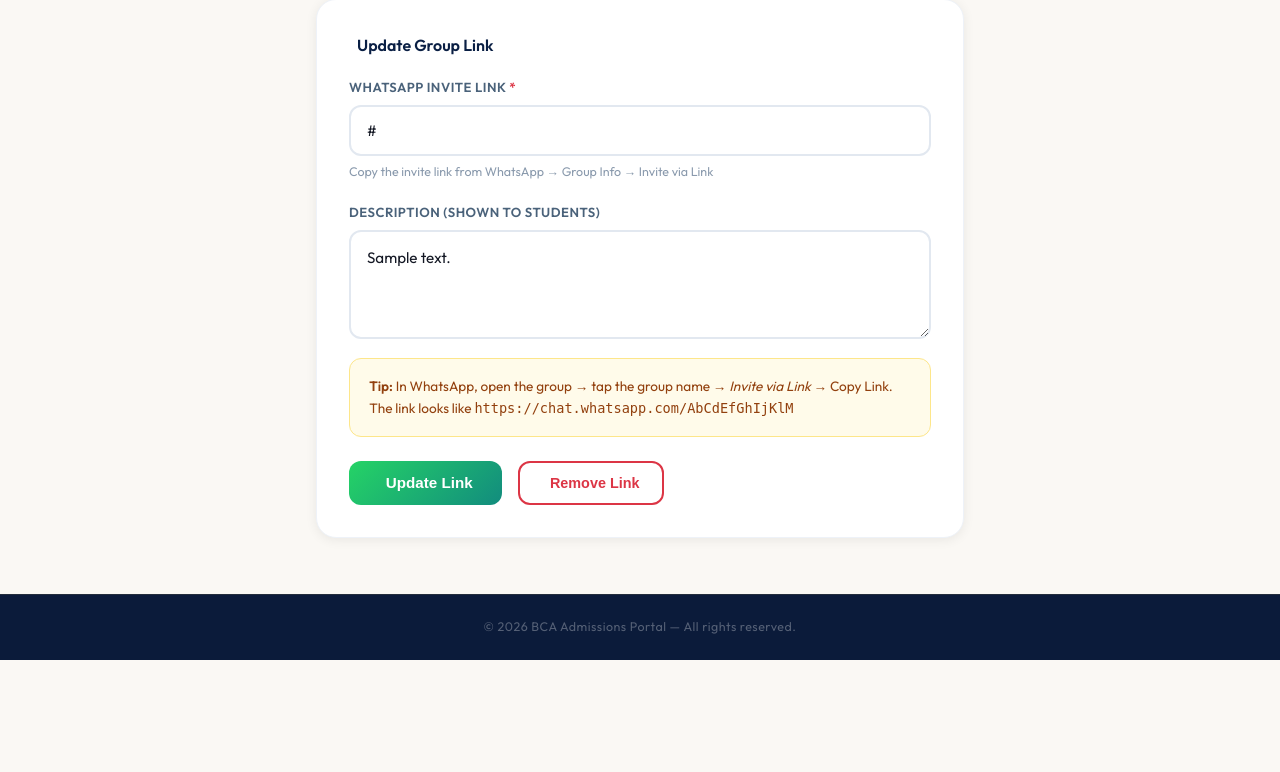
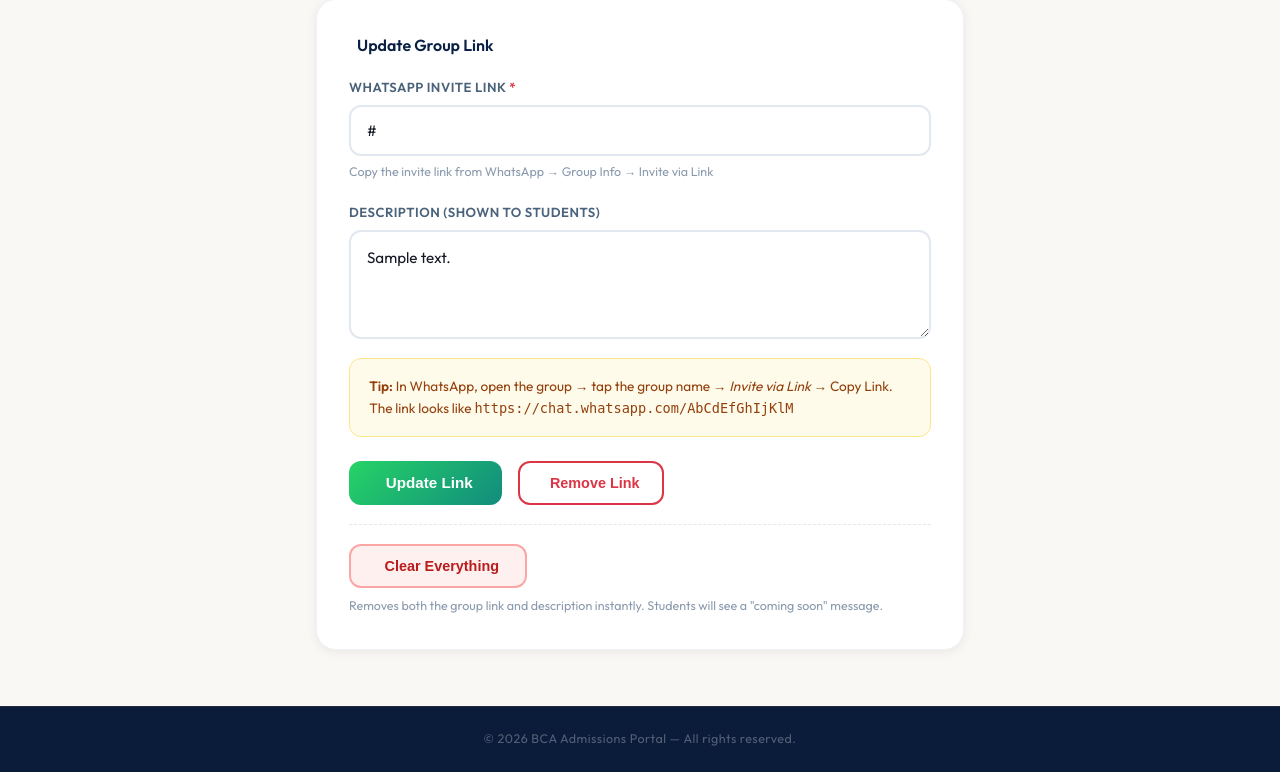
Before and after one commit to Cshekar77/applypvt, a Flask app: page /admin/whatsapp in a window 1280 px wide. Shown: the part 436-1208 px from the top of the page. Before the commit the page ends 1096 px from the top, so only its background shows below. Run offline with Flask 3, Linux system fonts and the light colour scheme; a user stored in the database is signed in; tables that the repository leaves empty hold one stand-in row (values such as "Sample post"); some libraries are stand-ins or nearby versions.

Commit message:
Add Clear Everything button to WhatsApp admin page

```diff
--- a/routes.py
+++ b/routes.py
@@ -469,13 +469,13 @@ def admin_whatsapp():
     wa = WhatsAppSettings.get()
     if request.method == 'POST':
         action = request.form.get('action')
-        if action == 'delete':
+        if action in ('delete', 'clear_all'):
             wa.link        = None
             wa.description = None
             wa.is_active   = False
             wa.updated_at  = datetime.utcnow()
             db.session.commit()
-            flash('WhatsApp group link removed.', 'info')
+            flash('WhatsApp group link and description cleared.', 'info')
         else:
             link = request.form.get('link', '').strip()
             desc = request.form.get('description', '').strip()
--- a/templates/admin_whatsapp.html
+++ b/templates/admin_whatsapp.html
@@ -158,6 +158,23 @@
 
   .btn-delete:hover { background: #dc3545; color: white; }
 
+  .btn-clear-all {
+    background: #fff0f0;
+    color: #b91c1c;
+    border: 2px solid #fca5a5;
+    padding: 0.75rem 1.6rem;
+    border-radius: 12px;
+    font-size: 0.9rem;
+    font-weight: 600;
+    cursor: pointer;
+    transition: all 0.2s;
+    display: inline-flex;
+    align-items: center;
+    gap: 0.5rem;
+  }
+
+  .btn-clear-all:hover { background: #b91c1c; color: white; border-color: #b91c1c; }
+
   .btn-back {
     display: inline-flex;
     align-items: center;
@@ -188,6 +205,18 @@
     margin-top: 1rem;
   }
 
+  .clear-all-section {
+    margin-top: 1.2rem;
+    padding-top: 1.2rem;
+    border-top: 1.5px dashed #e2e8f0;
+  }
+
+  .clear-all-section p {
+    margin: 0.5rem 0 0 0;
+    font-size: 0.78rem;
+    color: #8a9aad;
+  }
+
   body.dark .wa-card          { background: #1a2538; border-color: #2d3e54; }
   body.dark .wa-card h3       { color: #eef2ff; }
   body.dark .wa-header h2     { color: #eef2ff; }
@@ -201,6 +230,9 @@
     border-color: #25D366;
   }
   body.dark .btn-delete { background: #1a2538; }
+  body.dark .btn-clear-all { background: #2d1515; border-color: #7f1d1d; color: #fca5a5; }
+  body.dark .btn-clear-all:hover { background: #b91c1c; color: white; border-color: #b91c1c; }
+  body.dark .clear-all-section { border-top-color: #2d3e54; }
 </style>
 
 <div class="wa-page">
@@ -283,6 +315,22 @@
         {% endif %}
       </div>
     </form>
+
+    {# Clear Everything — shown when link OR description exists #}
+    {% if wa.link or wa.description %}
+    <div class="clear-all-section">
+      <form method="POST" style="margin:0"
+            onsubmit="return confirm('⚠️ Clear everything? This will remove both the link AND description. Students will see a coming soon message.')">
+        <input type="hidden" name="csrf_token" value="{{ csrf_token }}"/>
+        <input type="hidden" name="action" value="clear_all"/>
+        <button type="submit" class="btn-clear-all">
+          <i class="fas fa-times-circle"></i> Clear Everything
+        </button>
+        <p>Removes both the group link and description instantly. Students will see a "coming soon" message.</p>
+      </form>
+    </div>
+    {% endif %}
+
   </div>
 </div>
 {% endblock %}
```
